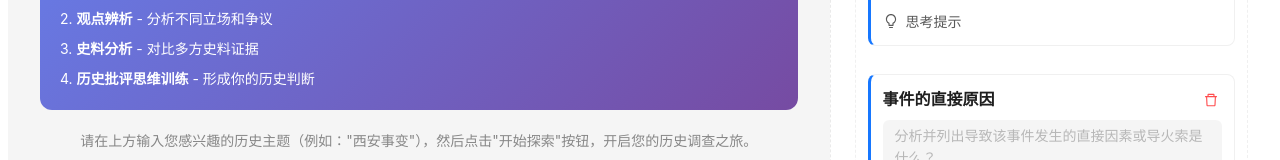
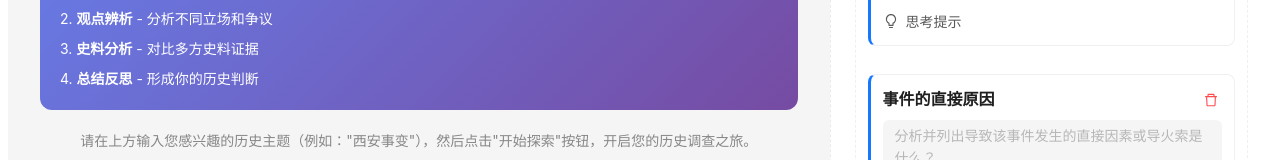
Before and after one commit to rongyuy/history_assistant, a React (Create React App) app in the folder frontend/: page / in a window 1280 px wide. Shown: the part 511-671 px from the top of the page. Built offline with nearby package versions, Linux system fonts and the light colour scheme.

Commit message:
欢迎界面小改名称

```diff
--- a/frontend/src/pages/InquiryPage.js
+++ b/frontend/src/pages/InquiryPage.js
@@ -401,7 +401,7 @@ function WelcomePage() {
                                 3. <strong>史料分析</strong> - 对比多方史料证据
                             </Paragraph>
                             <Paragraph style={{ color: 'white', marginBottom: '0' }}>
-                                4. <strong>历史批评思维训练</strong> - 形成你的历史判断
+                                4. <strong>总结反思</strong> - 形成你的历史判断
                             </Paragraph>
                         </div>
                         <Paragraph type="secondary">
```
